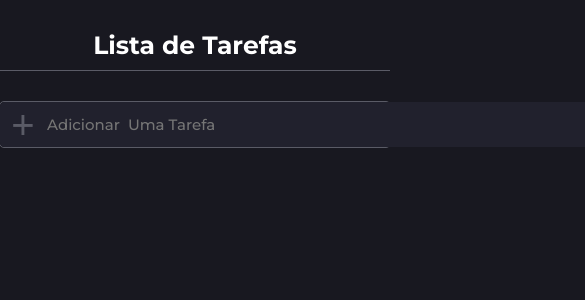
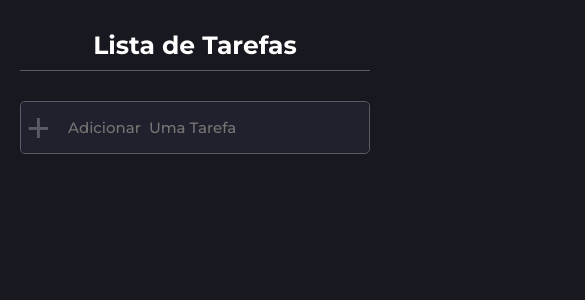
Before and after one commit to Gabriel200395/React, a React (Create React App) app in the folder projetos/todo-list/: page / in a window 390 px wide. Shown: the top 300 px of the page, 585 px wide, since content can reach past the window. Built offline with nearby package versions, Linux system fonts and the light colour scheme.

Commit message:
deixando todo list responsivo

```diff
--- a/projetos/todo-list/src/components/ContainerTodo/styles.css
+++ b/projetos/todo-list/src/components/ContainerTodo/styles.css
@@ -6,8 +6,9 @@
   }
 
   .page-container-todo-list .page-grid-todo-list {
-    width: 905px;
-    height: 45px;
+    width: 100%;
+    max-width: 900px;
+    height: 51px;
     background-color: #21212d;
     border-radius: 5px;
     display: flex;
--- a/projetos/todo-list/src/components/FormTodo/styles.css
+++ b/projetos/todo-list/src/components/FormTodo/styles.css
@@ -11,21 +11,23 @@
   margin-bottom: 30px;
   width: 100%;
   max-width: 900px;
-  height: 45px;
+  height: 51px;
+  display: flex;
+  justify-content: flex-end;
 }
 .page-container-input .page-grid-input input {
   position: relative;
-  width: 855px;
+  width: 95%;
   height: 100%;
   outline: none;
   border: none;
   background-color: #21212d;
-  border-radius: 5px;
-  padding-left: 44px;
   color: #fff;
   font-family: "Montserrat", sans-serif;
   font-weight: 400;
   font-size: 16px;
+  padding-left: 44px;
+  border-radius: 5px;
 }
 
 .page-container-input .page-grid-input input::placeholder {
@@ -38,13 +40,24 @@
   position: absolute;
   left: 0px;
   right: 0px;
-  width: 46px;
-  height: 100%;
-  background-color: transparent;
+  width: 5%;
+  background-color: #21212d;
   border: none;
   outline: none;
   font-size: 40px;
   color: #5a5b66;
   cursor: pointer;
   top: 1px;
+  height: 50px;
+  border-radius: 5px;
+  text-align: center;
 }
+
+@media (max-width: 768px) {
+  .page-container-input .page-grid-input input {
+    width: 90%;
+  }
+  .page-container-input .page-grid-input button {
+    width: 10%;
+  }
+}
--- a/projetos/todo-list/src/index.css
+++ b/projetos/todo-list/src/index.css
@@ -10,3 +10,9 @@ body {
 .finished-task {
   text-decoration: line-through;
 }
+
+
+.page-container {
+  padding-left: 20px;
+  padding-right: 20px;
+}
```
Also changed, not shown: projetos/todo-list/src/components/FormTodo/index.tsx (+4 -4 lines).
